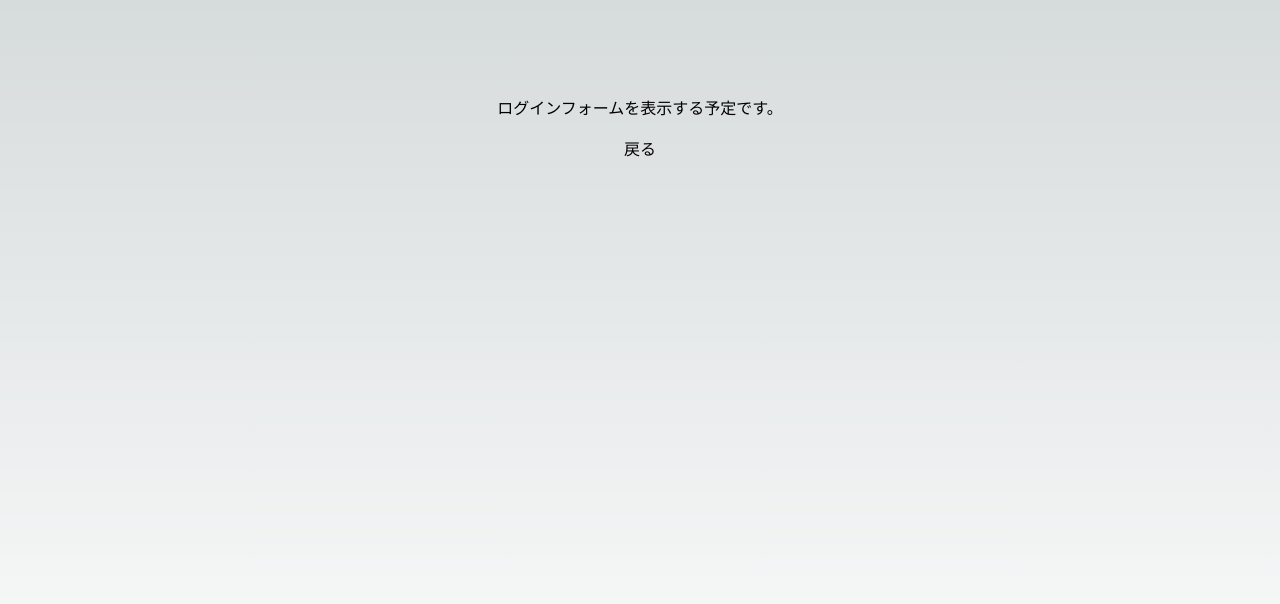
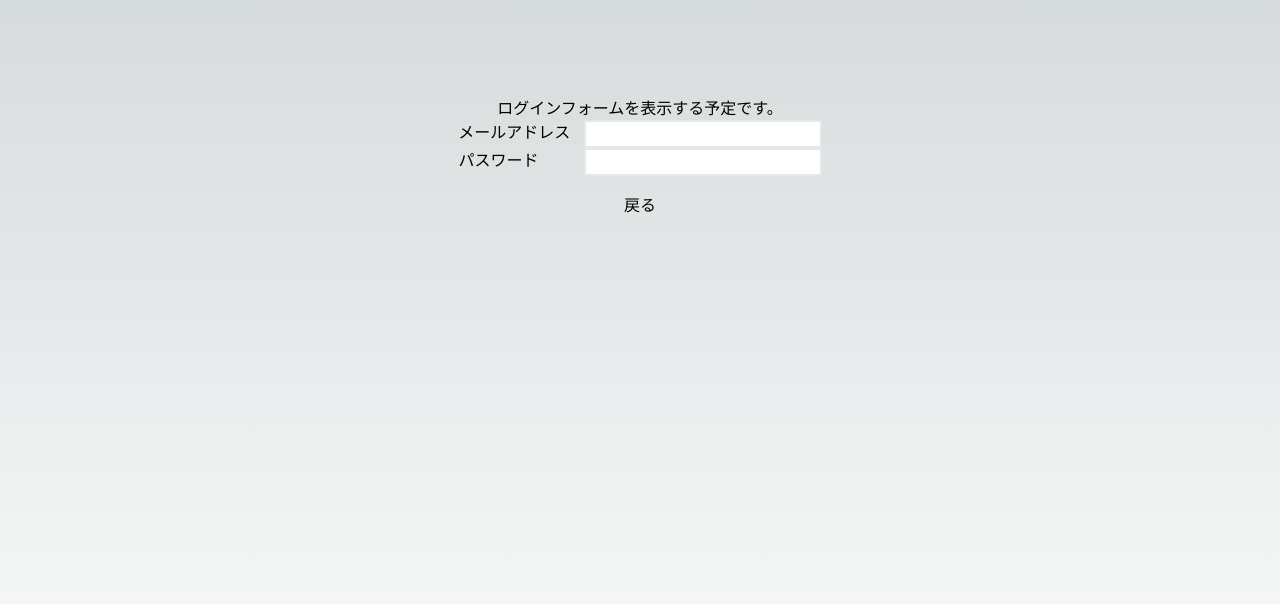
Before and after one commit to toutetu/nextjs-stadyschedule, a Next.js app: page /login in a window 1280 px wide. Shown: the top 604 px of the page. Built offline with nearby package versions, Linux system fonts and the light colour scheme.

Commit message:
ログインフォーム変更

```diff
--- a/package.json
+++ b/package.json
@@ -10,7 +10,7 @@
   },
   "dependencies": {
     "gsap": "^3.12.4",
-    "next": "14.0.4",
+    "next": "^14.0.4",
     "react": "^18",
     "react-dom": "^18"
   },
--- a/src/app/login/page.tsx
+++ b/src/app/login/page.tsx
@@ -4,6 +4,9 @@ export default function Home() {
   return (
     <main className="flex min-h-screen flex-col items-center p-24">
         ログインフォームを表示する予定です。
+
+        <div className='flex '>メールアドレス &nbsp;&nbsp;  <input type="text" className='border-2 w-100 text-right'/> </div>
+        <div className='flex '>パスワード&nbsp;&nbsp; &nbsp;&nbsp;&nbsp;&nbsp;&nbsp;&nbsp;&nbsp; <input type="text" className='border-2 w-100 text-right'/> </div>
 
         <Link
           href="../"
```
Also changed, not shown: 1 other file (tests, documents, lock files or other folders).
